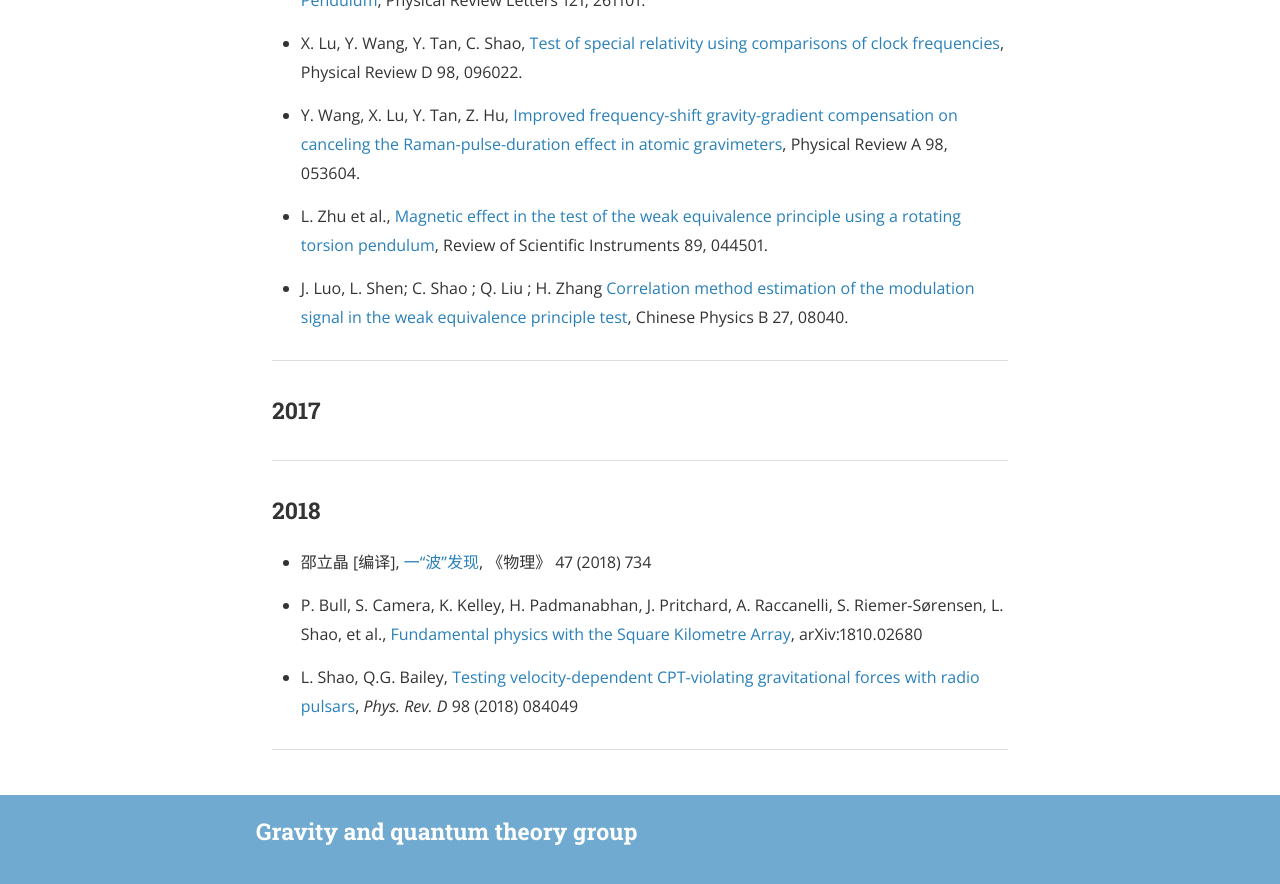
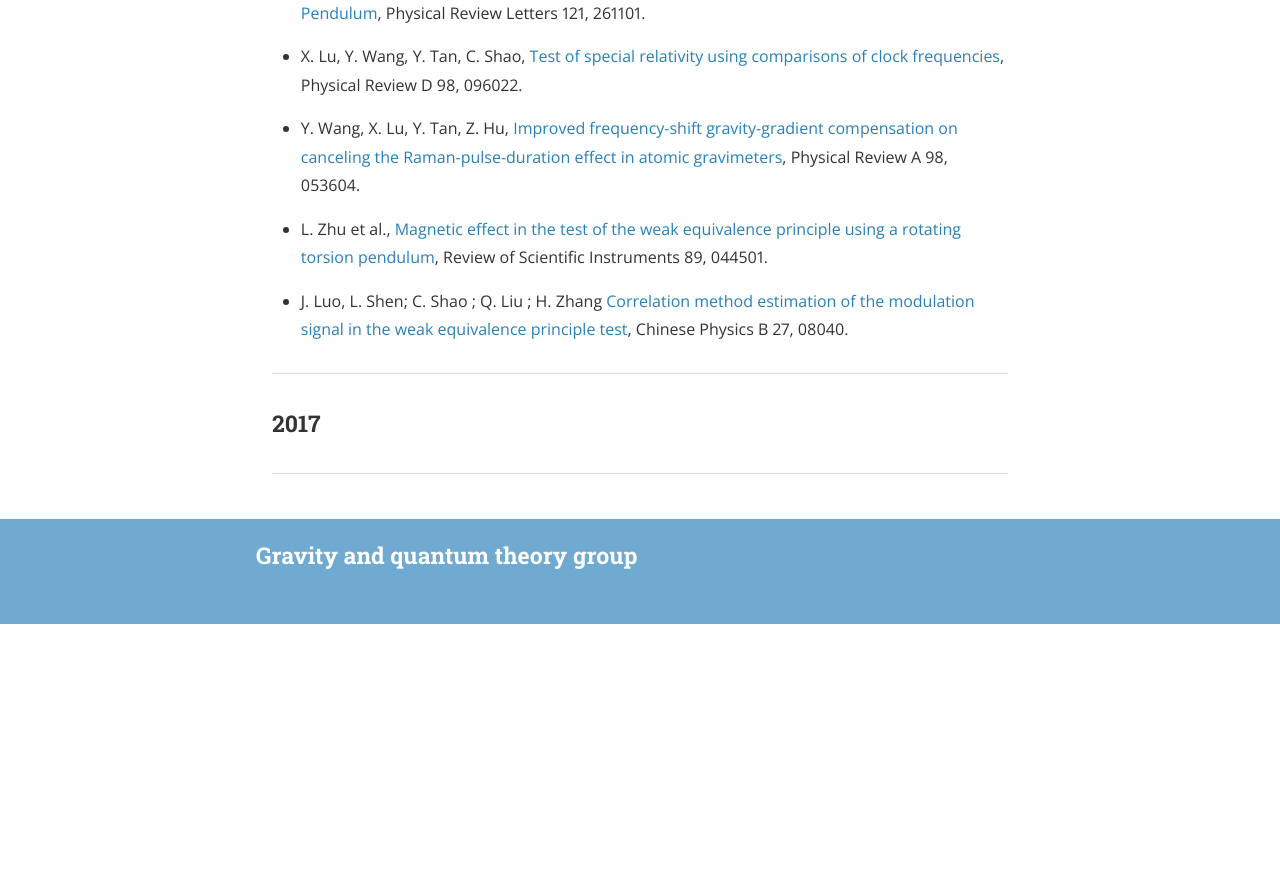
Before and after one commit to gravity-group/gravity-group.github.io, a Jekyll site: the page built from publication.md, in a window 1280 px wide and 900 px high, scrolled down 764 px. Shown: the top 884 px of the window. Built offline with Jekyll 4.4.1, drawn with Linux system fonts in a browser that asks for light colours; nearby versions of some CDN libraries; after the commit the page ends 1388 px from its top, so only the background shows below that.

Commit message:
update publication

```diff
--- a/publication.md
+++ b/publication.md
@@ -4,7 +4,7 @@ title: Publication
 permalink: /publication/
 ---
 
-###代表性论著
+### 代表性论著
 
 - Qing Li et al., [Measurements of the gravitational constant using two independent methods](https://arxiv.org/abs/1907.00780), Nature, 560: 582~588.
 
@@ -35,19 +35,3 @@ permalink: /publication/
 ### 2017
 
 ---
-
-### 2018
-
-- 邵立晶 [编译],
-  [一“波”发现](http://www.wuli.ac.cn/CN/abstract/abstract73163.shtml), 《物理》
-47 (2018) 734
-
-- P. Bull, S. Camera, K. Kelley, H. Padmanabhan, J. Pritchard, A. Raccanelli,
-  S. Riemer-Sørensen, L. Shao, et al., [Fundamental physics with the Square
-Kilometre Array](https://arxiv.org/abs/1810.02680), arXiv:1810.02680
-
-- L. Shao, Q.G. Bailey, [Testing velocity-dependent CPT-violating gravitational
-  forces with radio pulsars](https://arxiv.org/abs/1810.06332), *Phys. Rev. D*
-98 (2018) 084049
-
----
```
